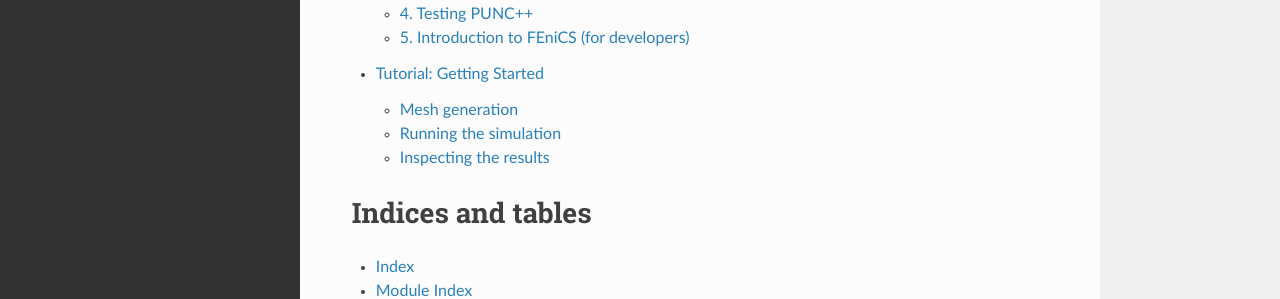
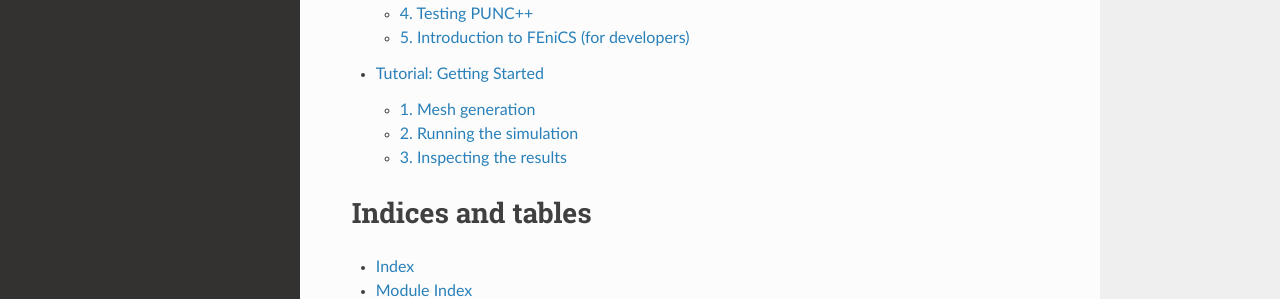
Before and after one commit to puncproject/PUNCpp, a Sphinx documentation site: the page built from docs/source/index.rst, in a window 1280 px wide and 900 px high, scrolled down 895 px. Shown: the part 384-683 px from the top of the window. Built offline with Sphinx 7.4.7 and the Read the Docs theme 2.0.0, drawn with Linux system fonts in a browser that asks for light colours; formulas are drawn with MathJax 3.

Commit message:
Minor adjustments to documentation

```diff
--- a/docs/source/installation.rst
+++ b/docs/source/installation.rst
@@ -34,7 +34,6 @@
 - FEniCS_ 2019.1.0
 - CMake_
 - Doxygen_
-- Git_
 
 In addition, FEniCS must be compiled with *at least* the following optional dependencies:
 
--- a/docs/source/tutorial_basic/tutorial_basic.rst
+++ b/docs/source/tutorial_basic/tutorial_basic.rst
@@ -24,8 +24,8 @@
 
 If using a system-wide installation of PUNC++, you can omit creating a symbolic link.
 
-Mesh generation
----------------
+1. Mesh generation
+------------------
 Let's start by creating a mesh.
 For a 2D simulation of a cylindrical probe the probe is represented by a circular, interior boundary.
 We shall also use a circlular exterior boundary.
@@ -83,8 +83,8 @@
 
 You should now have the files ``cylinder.xml``, ``cylinder_facet_region.xml`` and possibly also ``cylinder_physical_region.xml``. The first file is the mesh itself, whereas the latter two contain the physical groups for the boundaries and the domain, respectively.
 
-Running the simulation
-----------------------
+2. Running the simulation
+-------------------------
 The ``interaction`` executable loads simulation settings from an ``ini`` file which we shall call ``setup.ini`` and put in the same folder as the mesh:
 
 .. literalinclude:: ../../../tutorials/basic/setup.ini
@@ -120,8 +120,8 @@
 
     $ ./interaction --help
 
-Inspecting the results
-----------------------
+3. Inspecting the results
+-------------------------
 
 Time-series are stored in a tabulated ASCII file ``history.dat``. The first few lines for our simulation is demonstrated below:
 
```
